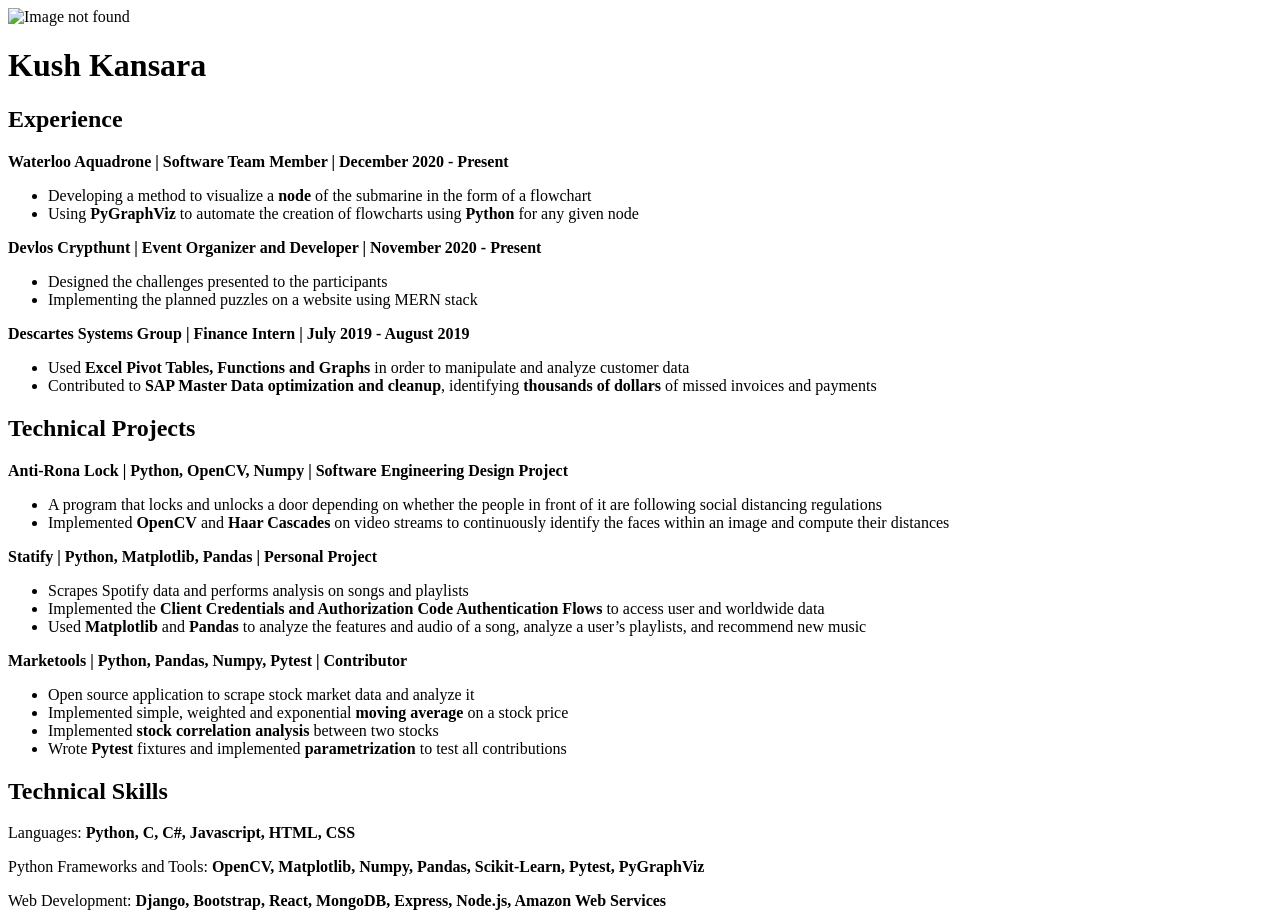
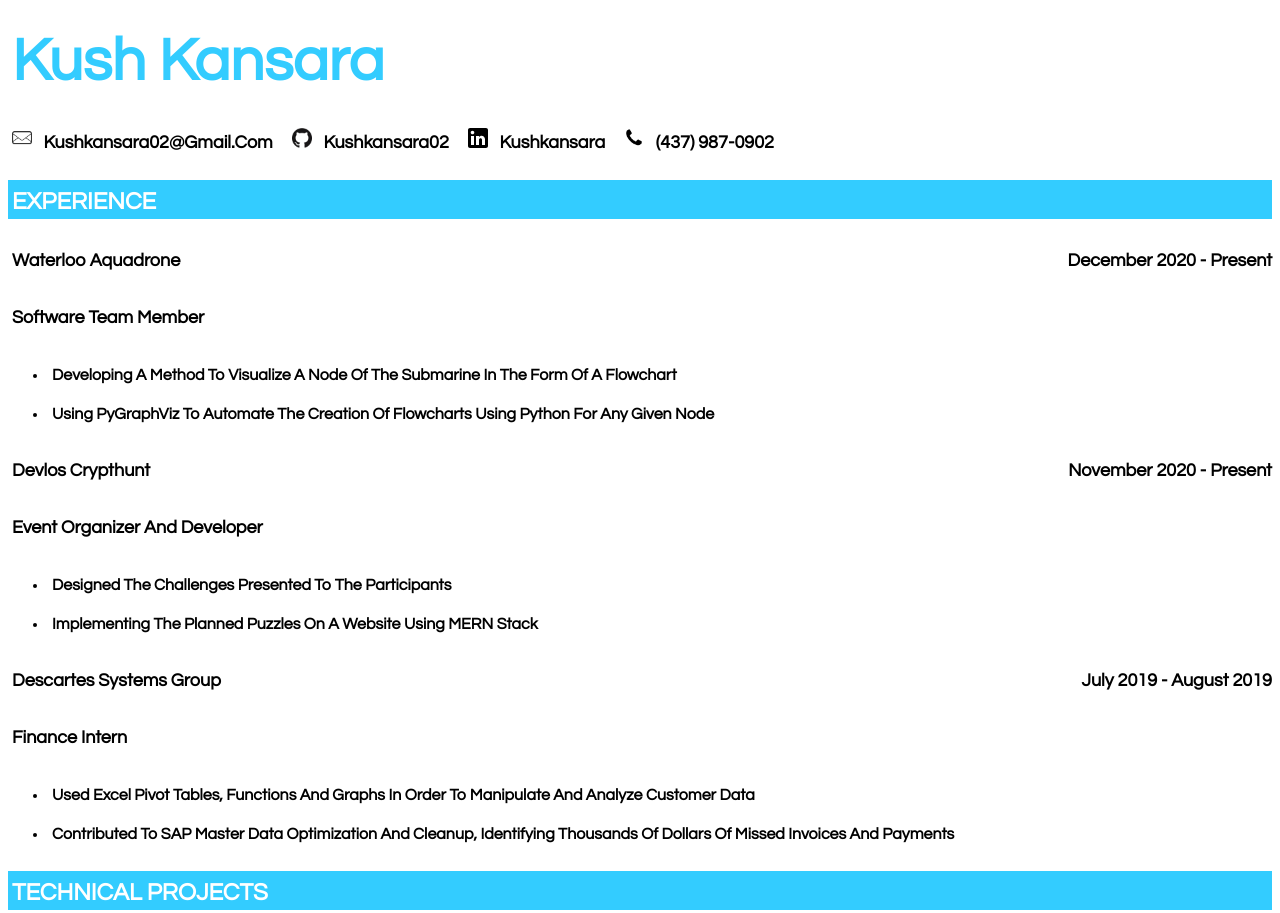
Before and after one commit to kushkansara02/kushkansara02.github.io, a plain HTML site: page index.html in a window 1280 px wide. Shown: the top 913 px of the page. Drawn offline with Linux system fonts and the light colour scheme.

Commit message:
Temporary resume placeholder up

```diff
--- a/index.html
+++ b/index.html
@@ -4,17 +4,27 @@
   <head>
     <meta charset="utf-8">
     <title>Kush Kansara</title>
+    <link rel="stylesheet" href="styling.css">
   </head>
 
   <body>
 
-    <img src="images/kush_kansara.jpg" alt="Image not found">
     <h1>Kush Kansara</h1>
+    <p><img src="images/email.png" alt="Image not found" width="20"> &nbsp; kushkansara02@gmail.com &nbsp;  &nbsp;
+      <a href="https://github.com/kushkansara02"><img src="images/github.png" alt="Image not found" width="20"></a> &nbsp; kushkansara02 &nbsp; &nbsp;
+      <a href="www.linkedin.com/in/kushkansara"><img src="images/linkedin.svg" alt="Image not found" width="20"></a> &nbsp; kushkansara &nbsp; &nbsp;
+      <img src="images/phone.png" alt="Image not found" width="20"> &nbsp; (437) 987-0902
+    </p>
 
      <h2>Experience</h2>
 
-       <p><b>Waterloo Aquadrone | Software Team Member |
-         December 2020 - Present </b></p>
+       <p style="text-align:left;">
+        Waterloo Aquadrone
+        <span style="float:right;">
+        December 2020 - Present
+        </span>
+       </p>
+       <p>Software Team Member</p>
        <ul>
          <li>Developing a method to visualize a <b>node</b> of the submarine
             in the form of a flowchart</li>
@@ -22,15 +32,25 @@
            using <b>Python</b> for any given node</li>
        </ul>
 
-       <p><b>Devlos Crypthunt | Event Organizer and Developer |
-         November 2020 - Present </b></p>
+       <p style="text-align:left;">
+        Devlos Crypthunt
+        <span style="float:right;">
+        November 2020 - Present
+        </span>
+       </p>
+       <p>Event Organizer and Developer</p>
        <ul>
          <li>Designed the challenges presented to the participants</li>
          <li>Implementing the planned puzzles on a website using MERN stack</li>
        </ul>
 
-       <p><b>Descartes Systems Group | Finance Intern |
-         July 2019 - August 2019 </b></p>
+       <p style="text-align:left;">
+        Descartes Systems Group
+        <span style="float:right;">
+        July 2019 - August 2019
+        </span>
+       </p>
+       <p>Finance Intern</p>
        <ul>
          <li>Used <b>Excel Pivot Tables, Functions and Graphs</b> in order to
            manipulate and analyze customer data</li>
@@ -82,7 +102,7 @@
        <p>Python Frameworks and Tools: <b>OpenCV,
        Matplotlib, Numpy, Pandas, Scikit-Learn, Pytest, PyGraphViz</b></p>
        <p>Web Development: <b>Django, Bootstrap, React, MongoDB, Express,
-         Node.js, Amazon Web Services</b></p>
+         Node.js</b></p>
 
     <h2>Education</h2>
       <p><b>University of Waterloo | Bachelor of Software Engineering |
--- /dev/null
+++ b/styling.css
@@ -0,0 +1,62 @@
+body
+{
+  line-height: normal;
+}
+
+h1
+{
+  color: #33ccff;
+  font-family: "Century Gothic", CenturyGothic, AppleGothic, sans-serif;
+  font-size: 60px;
+  font-style: normal;
+  font-variant: normal;
+  line-height: 26px;
+  font-weight: bold;
+  padding-top: 9px;
+  padding-left: 4px;
+  padding-bottom: 4px;
+}
+
+h2
+{
+  background-color: #33ccff;
+  color: white;
+  font-family: "Century Gothic", CenturyGothic, AppleGothic, sans-serif;
+  font-size: 24px;
+  font-style: normal;
+  font-variant: normal;
+  line-height: 26px;
+  font-weight: bold;
+  padding-top: 9px;
+  padding-left: 4px;
+  padding-bottom: 4px;
+  text-transform: uppercase;
+}
+
+p
+{
+  font-family: "Century Gothic", CenturyGothic, AppleGothic, sans-serif;
+  font-size: 18px;
+  font-style: normal;
+  font-variant: normal;
+  line-height: 26px;
+  font-weight: bold;
+  padding-top: 9px;
+  padding-left: 4px;
+  padding-bottom: 4px;
+  text-transform: capitalize;
+}
+
+li
+{
+    font-family: "Century Gothic", CenturyGothic, AppleGothic, sans-serif;
+    font-size: 16px;
+    font-style: normal;
+    font-variant: normal;
+    line-height: 26px;
+    font-weight: bold;
+    padding-top: 9px;
+    padding-left: 4px;
+    padding-bottom: 4px;
+    text-transform: capitalize;
+}
```
Also changed, not shown: images/email.png (added), images/github.png (added), images/kush_kansara.png (added), images/linkedin.svg (added), images/phone.png (added).
